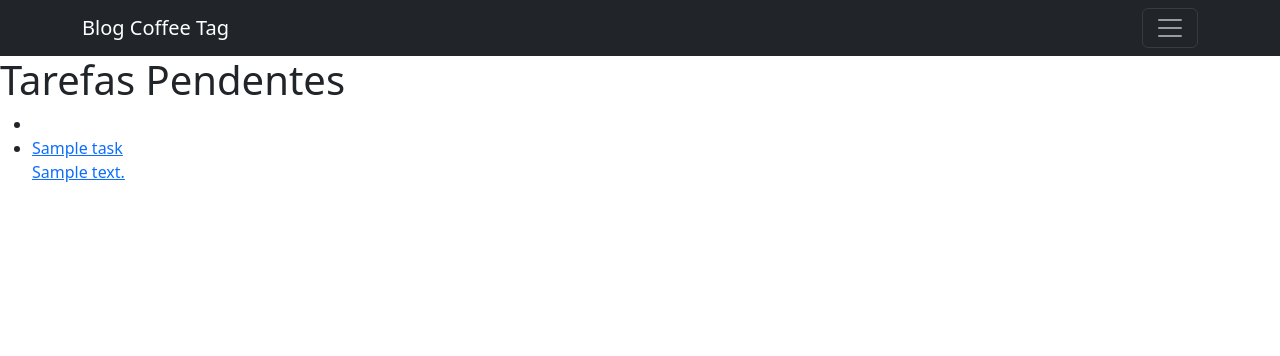
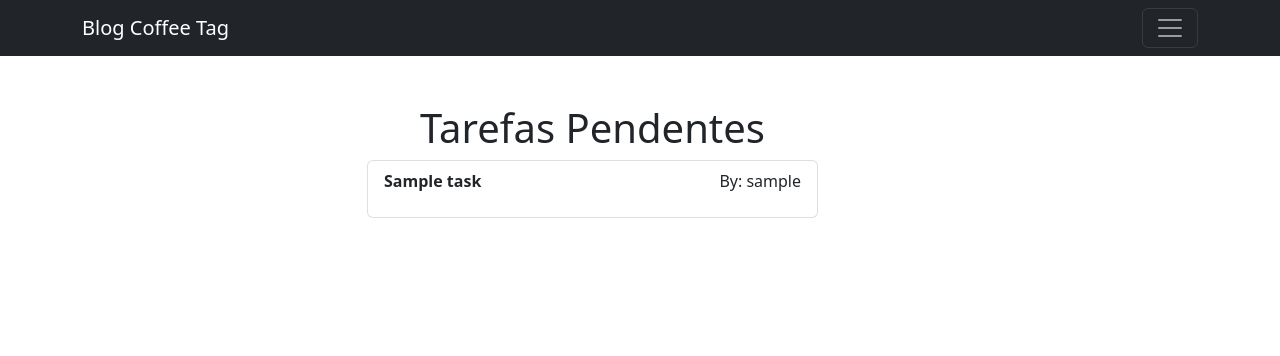
Before and after one commit to Leonardo-Lourenco/ToDo-django, a Django app: template tasks/templates/tasks.html in a window 1280 px wide. Shown: the top 356 px of the page. Run offline with Django 3.2, Linux system fonts and the light colour scheme; the template is opened without the code that fills it: most values are stand-ins (such as "Sample title", 1, 10 or a date in 2020).

Commit message:
Add files via upload

```diff
--- a/tasks/templates/tasks.html
+++ b/tasks/templates/tasks.html
@@ -4,47 +4,51 @@
 
 {% block content %}
 
-    <h1> Tarefas Pendentes</h1>
+    <main class="container mt-5">
 
-    <ul>
+        <div class="row">
+
+            <div class="col-md-5 offset-md-3 mb-3">
+
+                    <h1 class="text-center "> Tarefas Pendentes</h1>
+
+                    <ul class="list-group">
 
                         {% for task in tasks %}
 
-            <li>
+                            <a class="list-group-item" href="{% url 'task_detalhe'  task.id %}">
 
-                <a href="{% url 'task_detalhe'  task.id %}">
+                                <header class="d-flex justify-content-between">
 
-
-                            <br>
                                     {% if task.important %}
 
-                        <strong> {{task.title}} </strong>
+                                        <strong class="fw-bold text-success"> {{task.title}} </strong>
 
-                        <br>
-
-                        <p> {{task.describe}} </p>
 
                                     {% else %}
 
 
-                        <li>{{task.title}}</li>
-
-
-
-                        <p> {{ task.describe}}</p>
+                                        <p class="fw-bold">{{task.title}}</p>
 
 
 
                                     {% endif %}
 
+                                    <p>By: {{ task.user.username }}</p>
+
+                                </header>
+
 
                             </a>
-
-            </li>
 
 
                         {% endfor %}
 
                     </ul>
 
+                </div>
+            </div>
+
+        </main>
+
 {% endblock %}
```
Also changed, not shown: tasks/templates/criando_tarefa.html (+38 -9 lines), db.sqlite3. Lines whose indentation alone changed are shown as unchanged.
